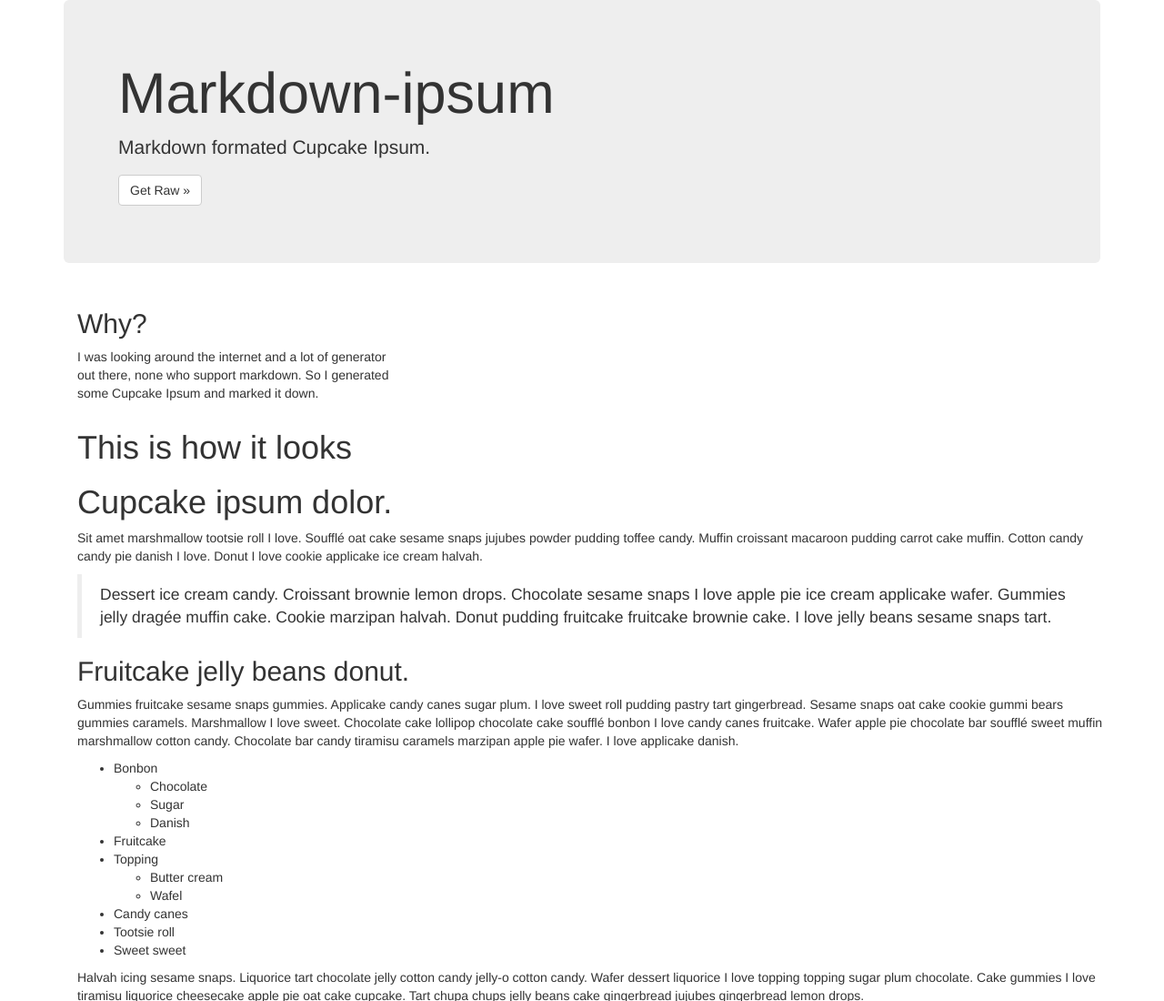
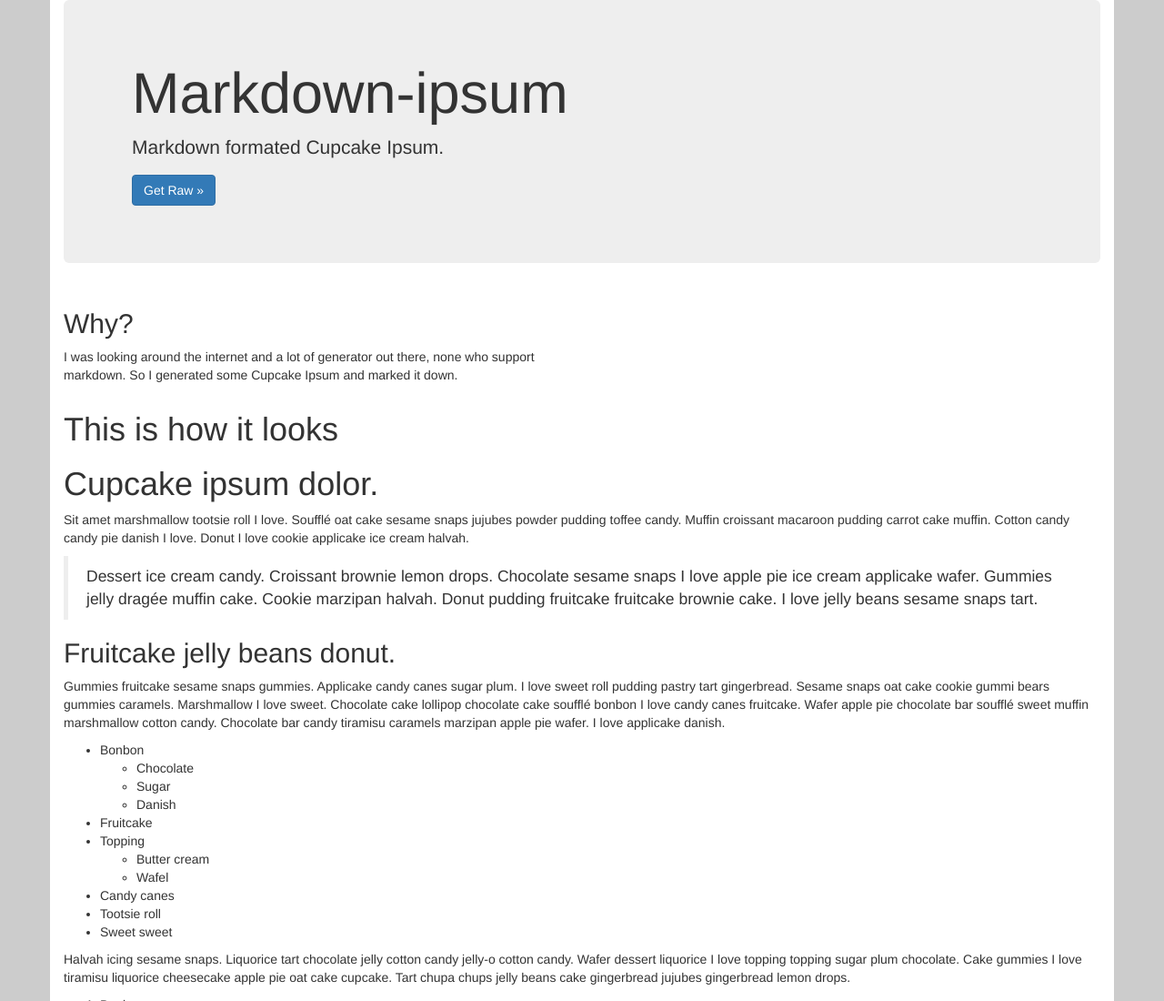
Before and after one commit to RamonGebben/markdown-ipsum, a plain HTML site: page index.html in a window 1280 px wide. Shown: the top 1100 px of the page at 91% size. Drawn offline with nearby package versions, Linux system fonts and the light colour scheme.

Commit message:
Update index.html

```diff
--- a/index.html
+++ b/index.html
@@ -15,24 +15,30 @@
       <script src="https://oss.maxcdn.com/libs/html5shiv/3.7.0/html5shiv.js"></script>
       <script src="https://oss.maxcdn.com/libs/respond.js/1.4.2/respond.min.js"></script>
     <![endif]-->
+
+    <style>
+        .container { background-color: white; }
+        .jumbotron > .container { background-color: #eee; }
+        body { background-color: #ccc;}
+    </style>
   </head>
   <body>
 <div class="container">
 	<div class="jumbotron">
-	  <h1> Markdown-ipsum</h1>
-	  <p>Markdown formated Cupcake Ipsum.</p>
-	  <p><a class="btn btn-default" href="https://www.google.com/url?q=https%3A%2F%2Fraw.githubusercontent.com%2FRamonGebben%2Fmarkdown-ipsum%2Fmaster%2Fcupcake-ipsum.md&sa=D&sntz=1&usg=AFQjCNFjYf_ZQt5h1fnETjMqXGuknSZZug" role="button">Get Raw &raquo;</a></p>
+		<div class="container">
+	  		<h1> Markdown-ipsum</h1>
+			<p>Markdown formated Cupcake Ipsum.</p>
+	  		<p><a class="btn btn-primary" href="https://raw.githubusercontent.com/RamonGebben/markdown-ipsum/master/cupcake-ipsum.md" role="button">Get Raw &raquo;</a></p>
+	  	</div>
 	</div>
 
-	 <div class="container">
 	      <div class="row">
-	        <div class="col-md-4">
+	        <div class="col-md-6">
 	          <h2>Why?</h2>
 		  <p>I was looking around the internet and a lot of generator out there, none who support markdown. So I generated some Cupcake Ipsum and marked it down.</p>
 	        </div>
 	      </div>
-	</div>
-	<div class="container">
+
 	<h1>This is how it looks </h1>
 
 
```
